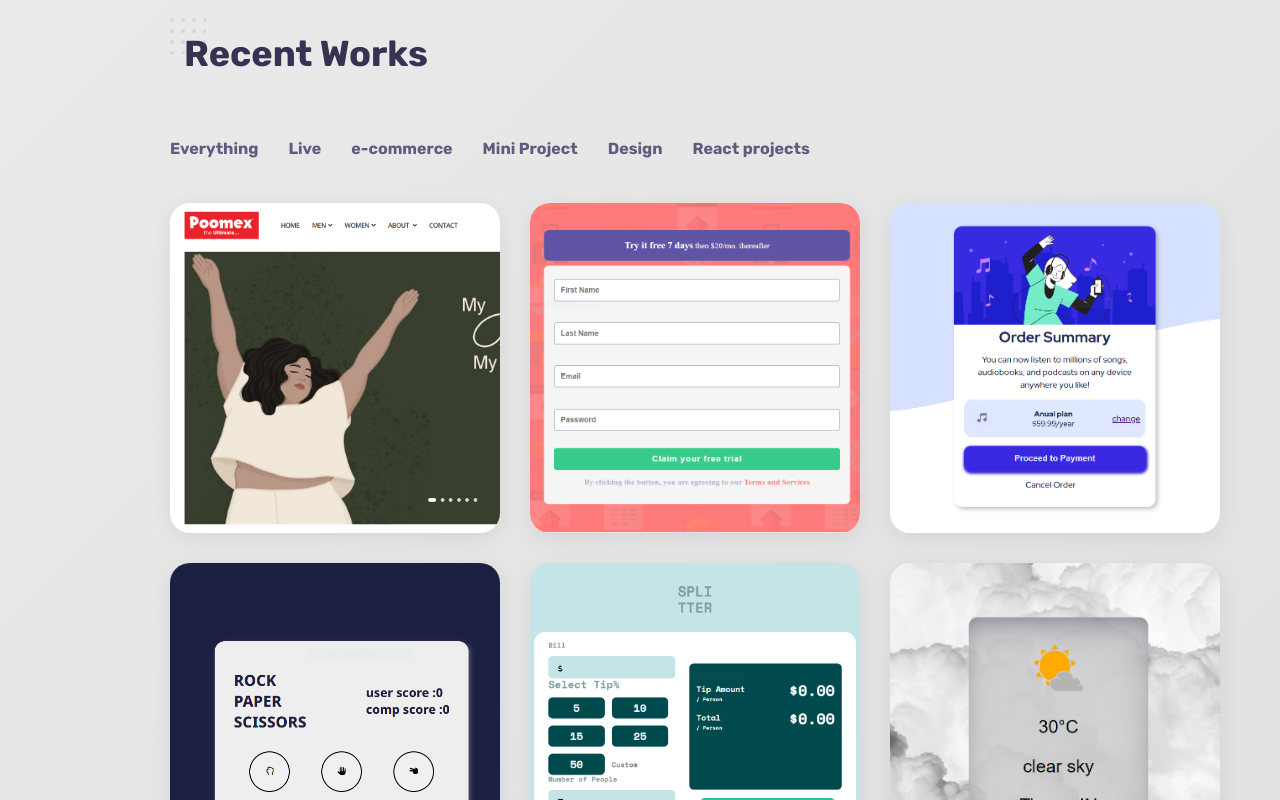
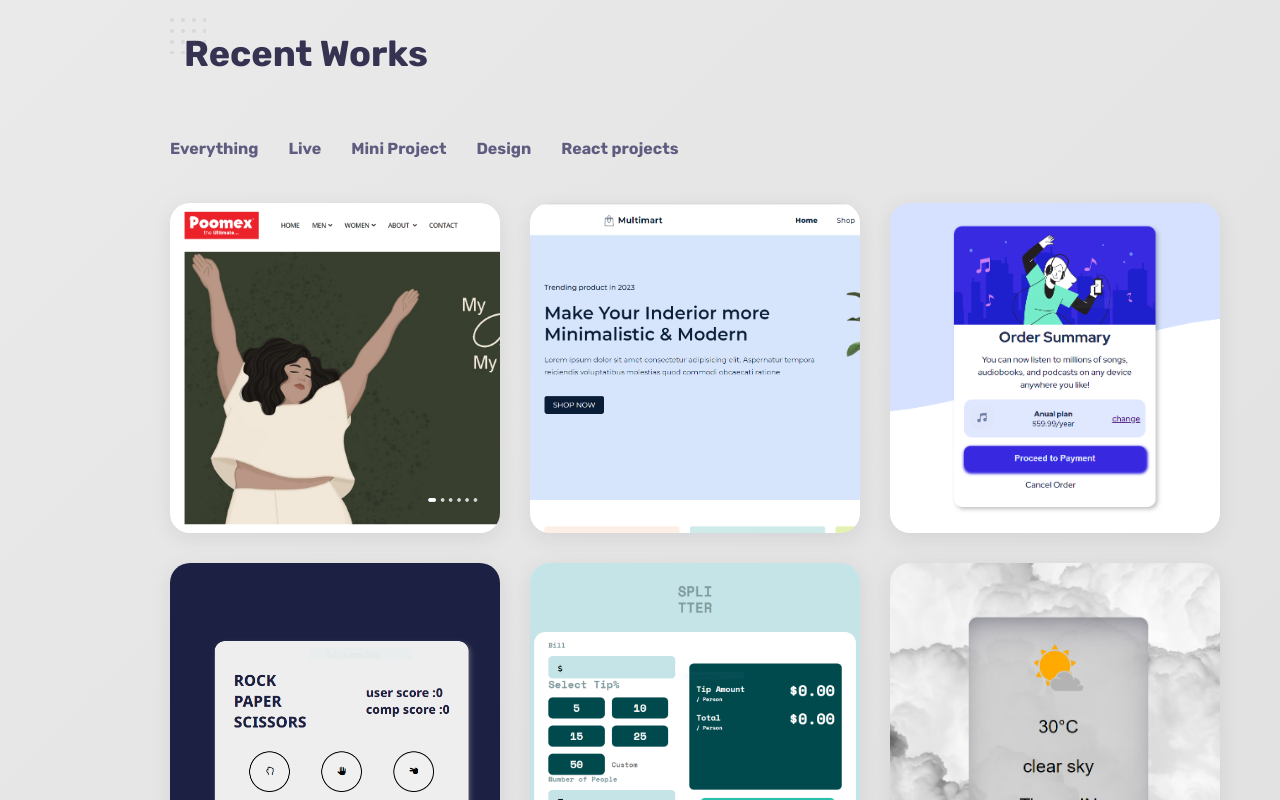
Before and after one commit to Navee-007/Naveen-Resume, a React (Create React App) app: page / in a window 1280 px wide. Shown: the part 2360-3160 px from the top of the page. Built offline with nearby package versions, Linux system fonts and the light colour scheme.

Commit message:
updateprojects

```diff
--- a/src/components/portfolio/Menu.jsx
+++ b/src/components/portfolio/Menu.jsx
@@ -1,10 +1,14 @@
 import Work1 from '../../assets/projects/Poomex.PNG';
-import Work2 from '../../assets/projects/Form-design.PNG';
+import Work2 from '../../assets/projects/multimart.PNG';
 import Work3 from '../../assets/projects/Order-summary.PNG';
 import Work4 from '../../assets/projects/R-P-S-game.PNG';
 import Work5 from '../../assets/projects/tip-calculator.PNG';
 import Work6 from '../../assets/projects/Weather-App.PNG';
 import Work7 from '../../assets/projects/Calculator.PNG';
+import Work8 from '../../assets/projects/Form-design.PNG';
+import Work9 from '../../assets/projects/random generator.PNG';
+
+
 
 
 const Menu = [
@@ -18,9 +22,9 @@ const Menu = [
   {
     id:2,
     image:Work2,
-    title:"Form-design",
-    category:"Design",
-    link:"https://signup-form-n.netlify.app/"
+    title:"Multimart ",
+    category:"React projects",
+    link:"https://multimart-ecommerce-website.netlify.app/home"
   },
   {
     id:3,
@@ -62,5 +66,19 @@ const Menu = [
     link:"https://simple-calculator-n.netlify.app/"
 
   },
+  {
+    id:8,
+    image:Work8,
+    title:"Form-design",
+    category:"Design",
+    link:"https://signup-form-n.netlify.app/"
+  },
+  {
+    id:9,
+    image:Work9,
+    title:"Random-color-generator",
+    category:"React projects",
+    link:"https://random-color-generator-n.netlify.app/"
+  },
 ]
 export default Menu
--- a/src/components/portfolio/Portfolio.jsx
+++ b/src/components/portfolio/Portfolio.jsx
@@ -22,9 +22,6 @@ const Portfolio = () => {
         </span>
         <span className="work-item" onClick={() => filterItem("Live")}>
           Live
-        </span>
-        <span className="work-item" onClick={() => filterItem("E-Commerce")}>
-          e-commerce
         </span>
         <span className="work-item" onClick={() => filterItem("Mini Project")}>
           Mini Project
```
Also changed, not shown: src/assets/projects/multimart.PNG (added), src/assets/projects/random generator.PNG (added).
